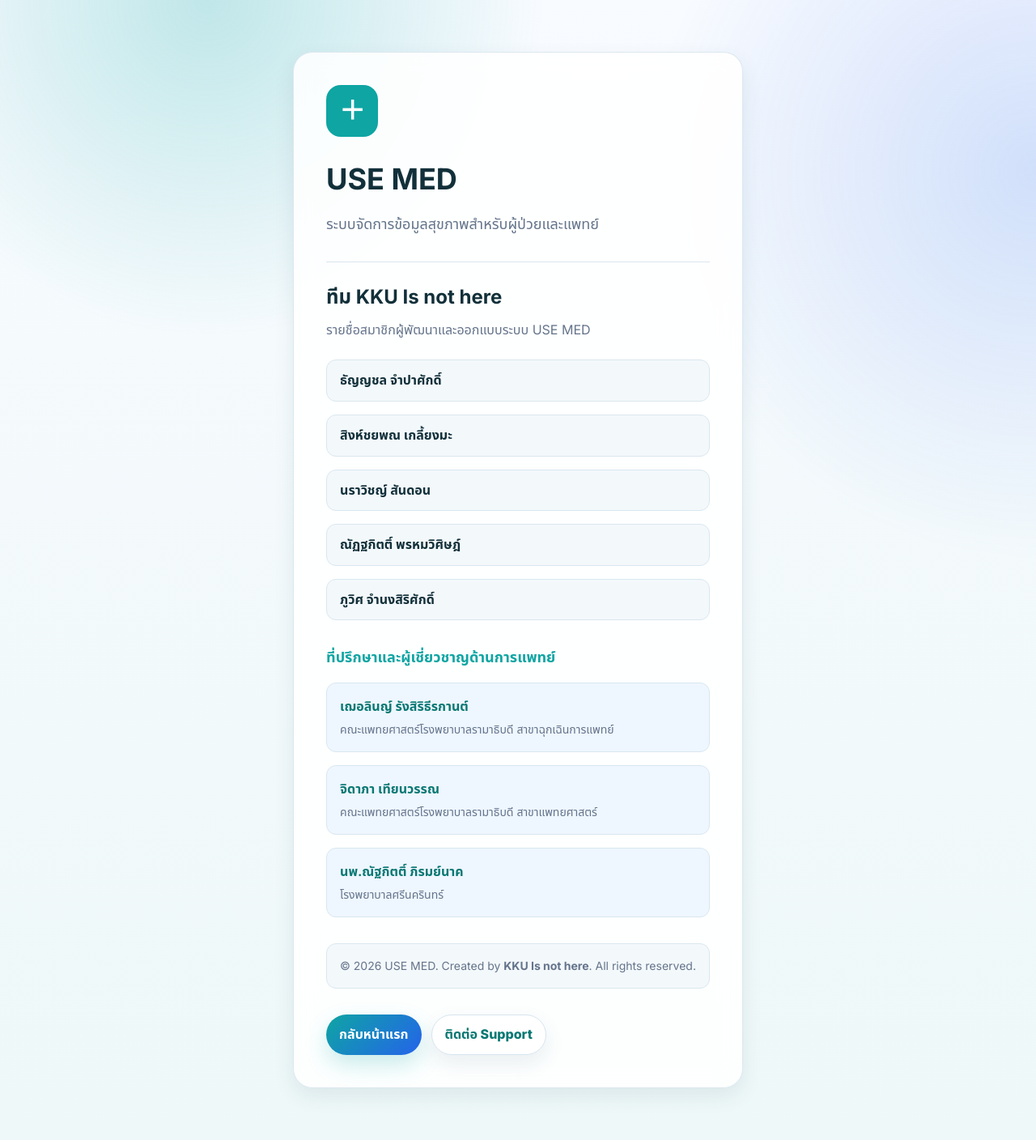
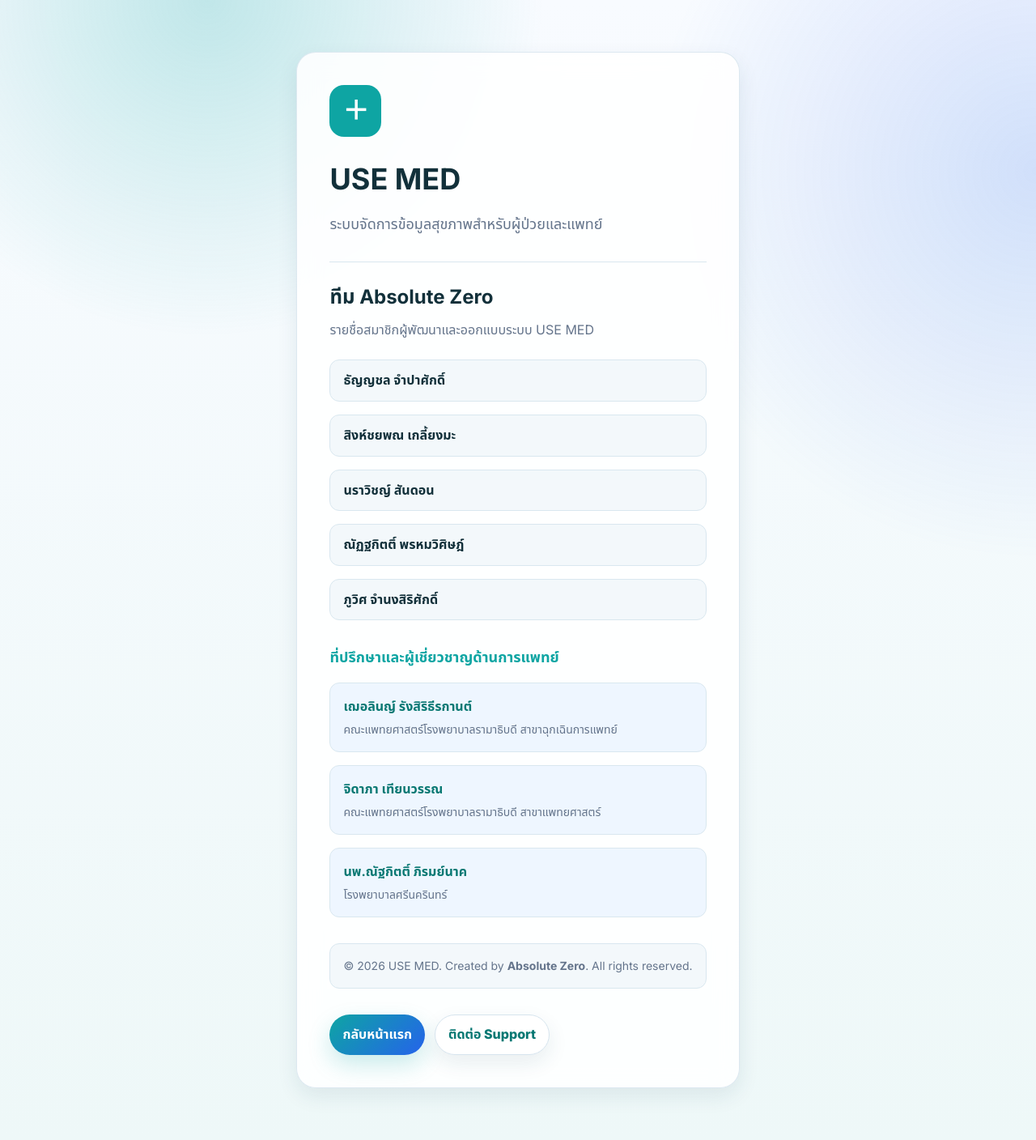
Before and after one commit to eexinex/USEMED-FORBDIKKU, a PHP site: page /predict/about.php in a window 1280 px wide. Shown: the whole page at 81% size. Run offline with PHP 8.4, Linux system fonts and the light colour scheme; some libraries are stand-ins or nearby versions; some web fonts are replaced.

Commit message:
Update about.php

```diff
--- a/public/about.php
+++ b/public/about.php
@@ -14,7 +14,7 @@ page_start('About USE MED', 'guest');
         <p style="margin: 12px 0 32px; font-size: 18px; color: var(--muted);">ระบบจัดการข้อมูลสุขภาพสำหรับผู้ป่วยและแพทย์</p>
 
         <div style="margin-top: 24px; padding-top: 24px; border-top: 1px solid var(--line);">
-            <h2 style="font-size: 24px; color: var(--ink); margin: 0 0 8px;">ทีม KKU Is not here</h2>
+            <h2 style="font-size: 24px; color: var(--ink); margin: 0 0 8px;">ทีม Absolute Zero</h2>
             <p style="color: var(--muted); margin: 0 0 24px;">รายชื่อสมาชิกผู้พัฒนาและออกแบบระบบ USE MED</p>
 
             <div style="display: grid; grid-template-columns: repeat(auto-fill, minmax(250px, 1fr)); gap: 16px;">
@@ -53,7 +53,7 @@ page_start('About USE MED', 'guest');
         </div>
 
         <div style="margin-top: 32px; padding: 16px; background: var(--bg); border-radius: 12px; color: var(--muted); font-size: 14px; text-align: center; border: 1px solid var(--line);">
-            © <?= date('Y') ?> USE MED. Created by <strong>KKU Is not here</strong>. All rights reserved.
+            © <?= date('Y') ?> USE MED. Created by <strong>Absolute Zero</strong>. All rights reserved.
         </div>
 
         <div style="margin-top: 32px; display: flex; gap: 12px; flex-wrap: wrap;">
```
